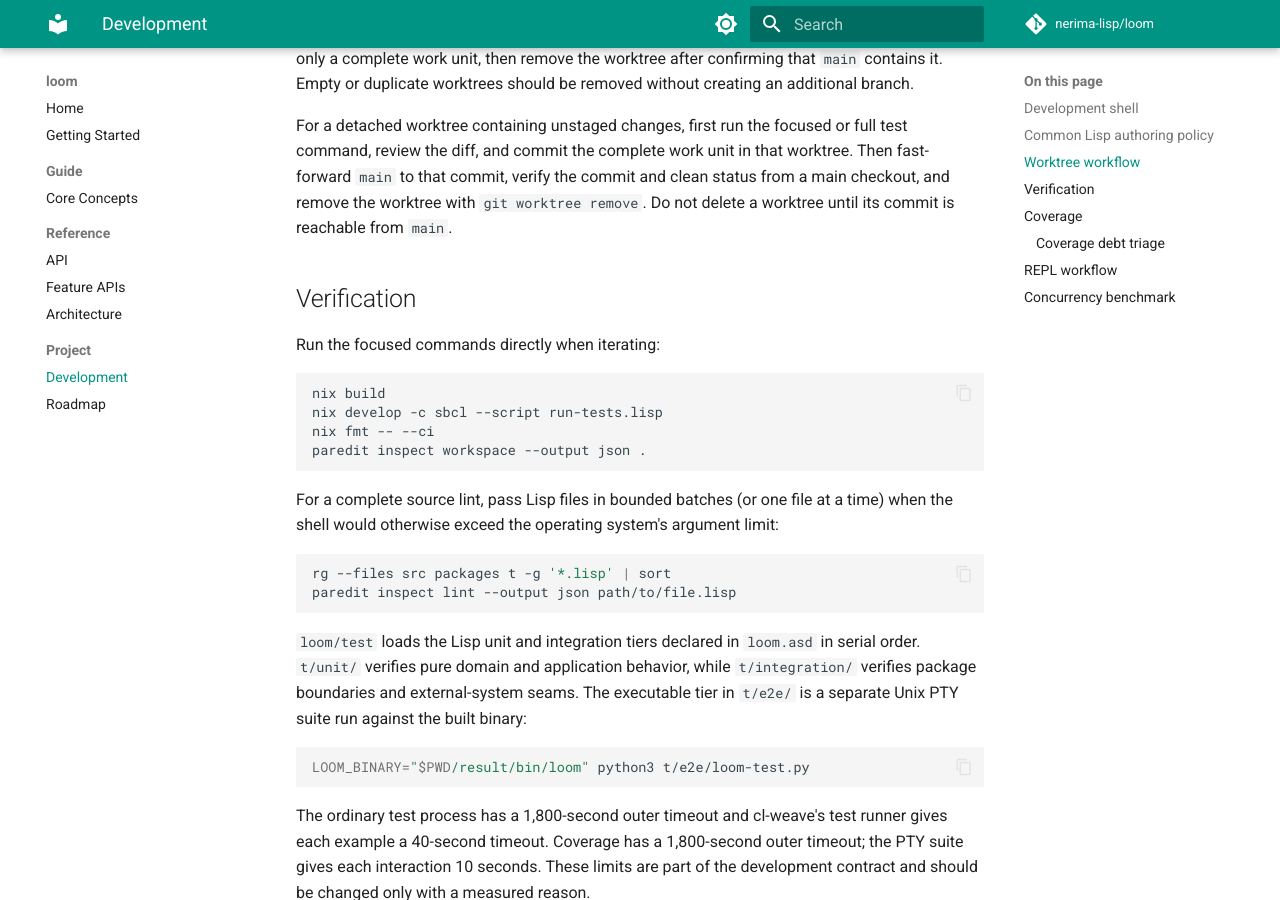
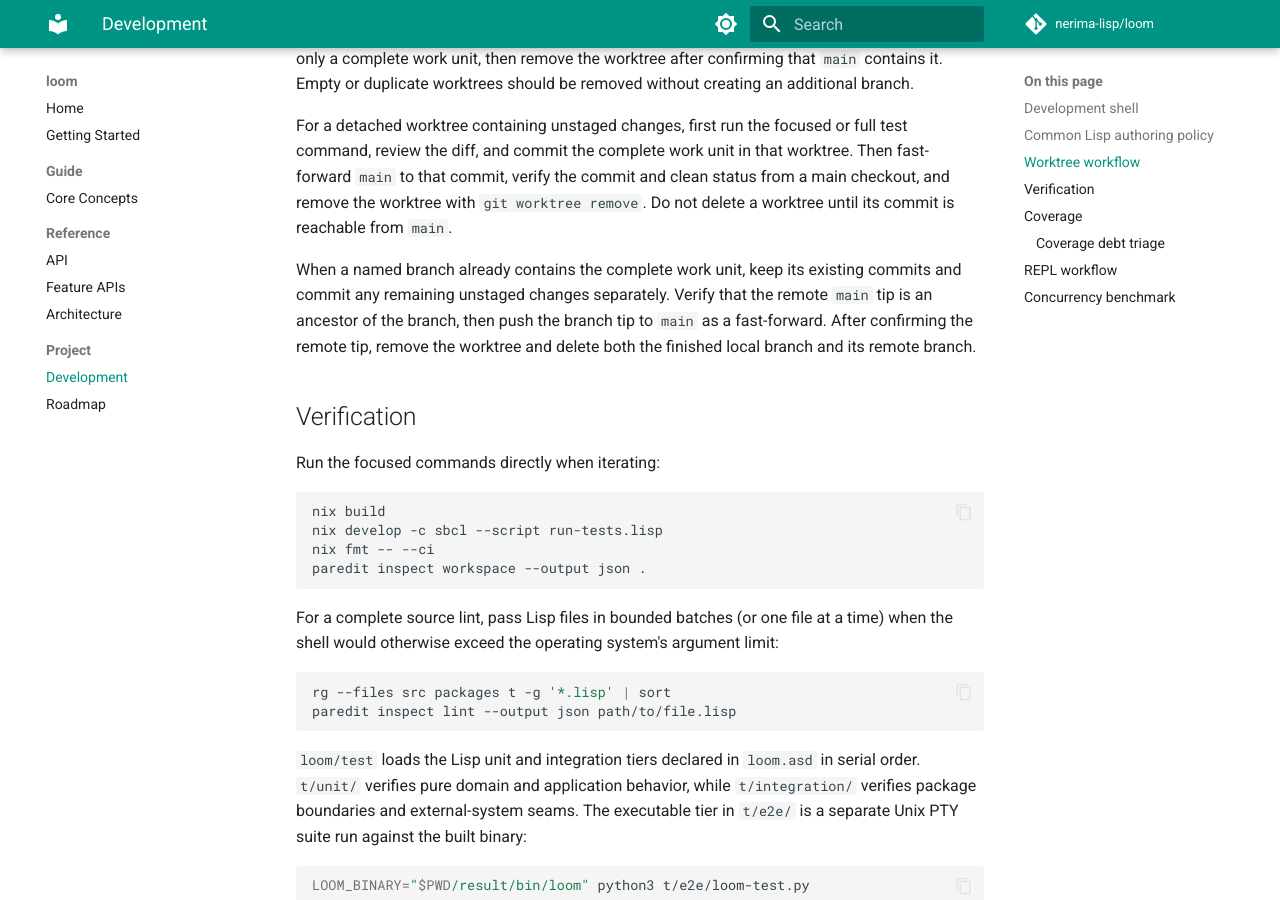
Before and after one commit to nerima-lisp/loom, an MkDocs documentation site: the page built from docs/src/project/development.md, in a window 1280 px wide and 900 px high, scrolled down 1541 px. Built offline with MkDocs 1.6.1 and Material for MkDocs 9.7.7, drawn with Linux system fonts in a browser that asks for light colours; comment, search, counter and statistics services are not loaded.

Commit message:
docs: document branch integration cleanup

```diff
--- a/docs/src/project/development.md
+++ b/docs/src/project/development.md
@@ -78,6 +78,12 @@ full test command, review the diff, and commit the complete work unit in that
 worktree. Then fast-forward `main` to that commit, verify the commit and clean
 status from a main checkout, and remove the worktree with `git worktree
 remove`. Do not delete a worktree until its commit is reachable from `main`.
+
+When a named branch already contains the complete work unit, keep its existing
+commits and commit any remaining unstaged changes separately. Verify that the
+remote `main` tip is an ancestor of the branch, then push the branch tip to
+`main` as a fast-forward. After confirming the remote tip, remove the worktree
+and delete both the finished local branch and its remote branch.
 
 ## Verification
 
```
